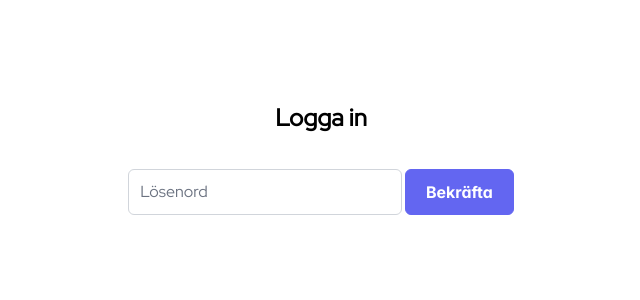
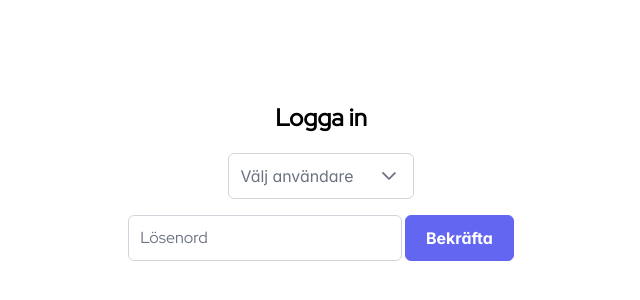
Before and after one commit to gustavAlbrekts0n/bokningsapp, a React (Create React App) app in the folder react-app/: page / in a window 1280 px wide. Shown: the part 238-538 px from the top of the page, without its empty margins (319-959 px from the left). Built offline with nearby package versions, Linux system fonts and the light colour scheme; no server answers.

Commit message:
Refactor login page, and minor cleanup

```diff
--- a/react-app/src/App.js
+++ b/react-app/src/App.js
@@ -2,10 +2,9 @@ import React, { useState, useEffect } from "react";
 import "primereact/resources/primereact.css";
 import "primereact/resources/themes/lara-light-indigo/theme.css";
 import "./App.css";
+import Login from "./components/Login";
 import CalendarComponent from "./components/Calendar";
 import ButtonBook from "./components/ButtonBook";
-import DropdownComponent from "./components/Dropdown";
-import TextInput from "./components/TextInput";
 
 const App = () => {
   const [isAuthenticated, setAuthentication] = useState(false);
@@ -53,12 +52,11 @@ const App = () => {
 
   if (!isAuthenticated)
     return (
-      <div className="app">
-        <div className="login">
-          <h2>Logga in</h2>
-          <TextInput setAuthentication={setAuthentication} />
-        </div>
-      </div>
+      <Login
+        selectedUser={selectedUser}
+        setSelectedUser={setSelectedUser}
+        setAuthentication={setAuthentication}
+      />
     );
   else
     return (
@@ -69,10 +67,6 @@ const App = () => {
         </div>
 
         <div className="app-body">
-          <DropdownComponent
-            selectedUser={selectedUser}
-            setSelectedUser={setSelectedUser}
-          />
           <CalendarComponent
             onChange={handleDateTimeChange}
             bookings={data}
--- a/react-app/src/components/Dropdown.js
+++ b/react-app/src/components/Dropdown.js
@@ -1,4 +1,4 @@
-import React, { useState } from "react";
+import React from "react";
 import { Dropdown } from "primereact/dropdown";
 
 const DropdownComponent = ({ selectedUser, setSelectedUser }) => {
--- /dev/null
+++ b/react-app/src/components/Login.js
@@ -0,0 +1,19 @@
+import DropdownComponent from "./Dropdown";
+import TextInput from "./TextInput";
+
+const Login = ({ selectedUser, setSelectedUser, setAuthentication }) => {
+  return (
+    <div className="app">
+      <div className="login">
+        <h2>Logga in</h2>
+        <DropdownComponent
+          selectedUser={selectedUser}
+          setSelectedUser={setSelectedUser}
+        />
+        <TextInput setAuthentication={setAuthentication} />
+      </div>
+    </div>
+  );
+};
+
+export default Login;
--- a/react-app/src/components/TextInput.js
+++ b/react-app/src/components/TextInput.js
@@ -1,4 +1,4 @@
-import React, { useRef } from "react";
+import React from "react";
 import { useFormik } from "formik";
 import { InputText } from "primereact/inputtext";
 import { Button } from "primereact/button";
@@ -76,6 +76,7 @@ const TextInput = ({ setAuthentication }) => {
             id="value"
             name="value"
             value={formik.values.value}
+            maxLength={64}
             onChange={(e) => {
               formik.setFieldValue("value", e.target.value);
             }}
```
Also changed, not shown: 3 other files (tests, documents, lock files or other folders).
